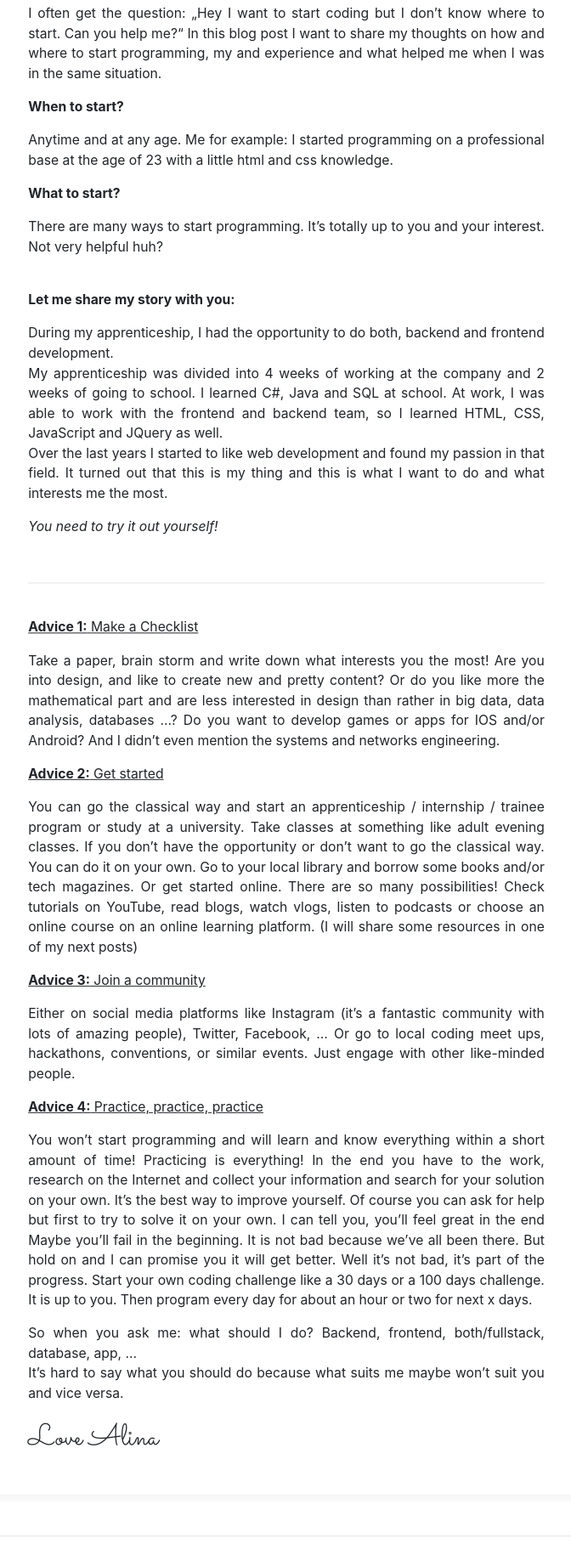
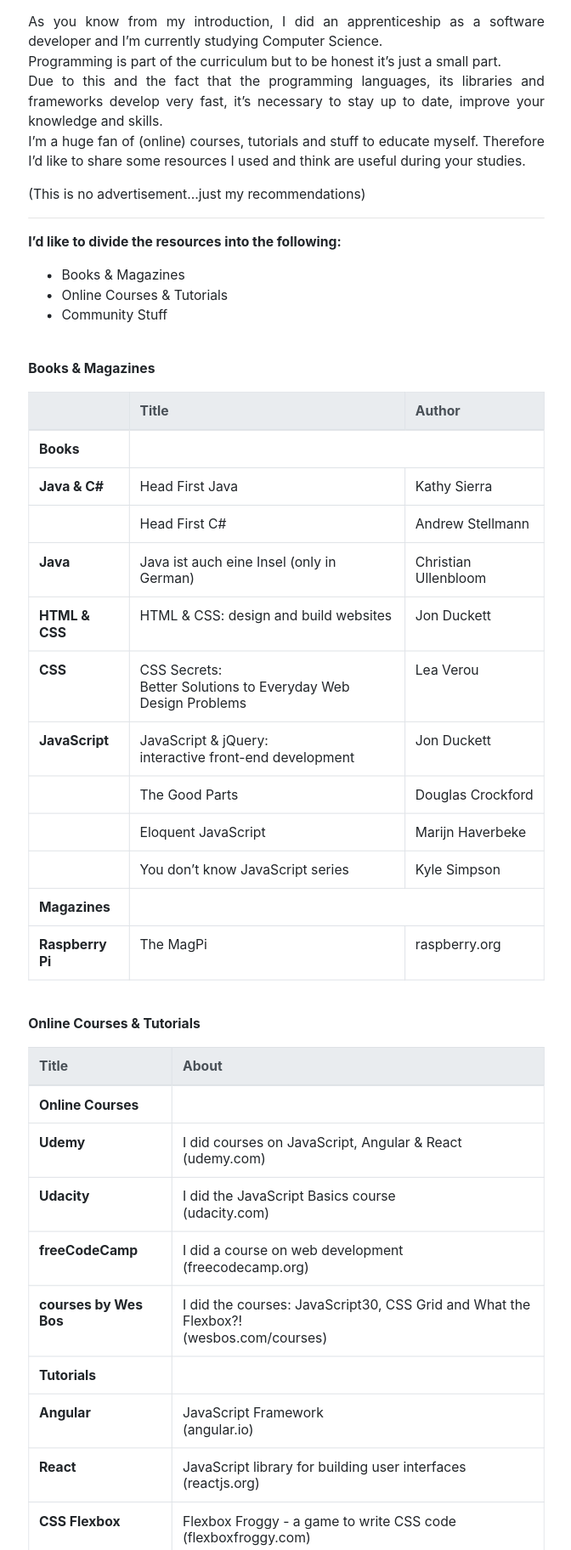
Before and after one commit to AlinasView/alinasview, a plain HTML site: page index.html in a window 1280 px wide. Shown: the part 976-2800 px from the top of the page at 85% size, without its empty margins (303-975 px from the left). Drawn offline with nearby package versions, Linux system fonts and the light colour scheme.

Commit message:
BlogPost2

```diff
--- /dev/null
+++ b/blogpost_1st.html
@@ -0,0 +1,147 @@
+<html lang="en">
+<head>
+    <!-- Required meta tags -->
+    <meta charset="utf-8">
+    <meta name="viewport" content="width=device-width, initial-scale=1, shrink-to-fit=no">
+    <title>Blog Post - Coding Beginners Guide</title>
+    <link href="css/bootstrap.min.css" rel="stylesheet">
+    <link rel="stylesheet" href="https://use.fontawesome.com/releases/v5.2.0/css/all.css"
+          integrity="sha384-hWVjflwFxL6sNzntih27bfxkr27PmbbK/iSvJ+a4+0owXq79v+lsFkW54bOGbiDQ" crossorigin="anonymous">
+    <link href="https://fonts.googleapis.com/css?family=Sacramento" rel="stylesheet">
+    <link href="css/styles.min.css" rel="stylesheet">
+    <!-- Global site tag (gtag.js) - Google Analytics -->
+    <script async src="https://www.googletagmanager.com/gtag/js?id=UA-125138874-1"></script>
+    <script>
+        window.dataLayer = window.dataLayer || [];
+        function gtag(){dataLayer.push(arguments);}
+        gtag('js', new Date());
+
+        gtag('config', 'UA-125138874-1');
+    </script>
+
+</head>
+<body>
+<header class="text-center">
+    <h1>A story about getting into coding.</h1>
+</header>
+<nav id="main-nav" class="navbar sticky-top navbar-expand-lg navbar-light" style="background-color: #a0f6e3;">
+    <!--17a2b8 <nav class="navbar fixed-top navbar-expand-lg navbar-dark bg-dark">-->
+    <div class="navbar-brand">alinas.view</div>
+    <button class="navbar-toggler" type="button" data-toggle="collapse" data-target="#navbarNav"
+            aria-controls="navbarNav" aria-expanded="false" aria-label="Toggle navigation">
+        <span class="navbar-toggler-icon"></span>
+    </button>
+    <div class="collapse navbar-collapse" id="navbarNav">
+        <ul class="navbar-nav">
+            <li class="nav-item active">
+                <a class="nav-link" href="https://www.alinasview.xyz">Home <span class="sr-only">(current)</span></a>
+            </li>
+            <li class="nav-item">
+                <a class="nav-link" href="https://www.alinasview.xyz#aboutMe">About</a>
+            </li>
+            <li class="nav-item">
+                <a class="nav-link" href="https://www.alinasview.xyz#myBlog">Blog</a>
+            </li>
+            <li class="nav-item">
+                <a class="nav-link" href="https://www.alinasview.xyz#someContact">Contact</a>
+            </li>
+        </ul>
+    </div>
+</nav>
+<main role="main">
+    <div class="container" id="myBlog">
+        <h3 class="text-center">
+            A Beginners Guide
+            <small class="text-muted">with some advices at the end </small><i class="far fa-smile-wink" style="color:#6c757d; font-size: .75em;"></i>
+        </h3>
+        <div class="site-wrap">
+            <p>
+                I often get the question: „Hey I want to start coding but I don’t know where to start. Can you help me?“<br>
+                In this blog post I want to share my thoughts on how and where to start programming, my experience
+                and what helped me when I was in the same situation.
+            </p>
+            <p><strong>When to start?</strong></p>
+            <p>
+                Anytime and at any age.<br>
+                Me for example: I started programming on a professional base at the age of 23 with a little html and css
+                knowledge.
+            </p>
+            <p><strong>What to start?</strong></p>
+            <p>
+                There are many ways to start programming. It’s totally up to you and your interest.
+                Not very helpful huh?
+            </p>
+            <br>
+            <p><strong>Let me share my story with you:</strong></p>
+            <p>
+                During my apprenticeship, I had the opportunity to do both, backend and frontend development.<br>
+                My apprenticeship was divided into 4 weeks of working at the company and 2 weeks of going to school. I
+                learned C#, Java and SQL at school. At work, I was able to work with the frontend and backend team, so I
+                learned HTML, CSS, JavaScript and JQuery as well.<br>
+                Over the last years I started to like web development and found my passion in that field.
+                It turned out that this is my thing and this is what I want to do and what interests me the most.
+            </p>
+            <p><em>You need to try it out yourself!</em></p>
+            <br>
+            <hr>
+            <br>
+            <p><u><strong>Advice 1:</strong> Make a Checklist</u></p>
+            <p>
+                Take a paper, brain storm and write down what interests you the most!
+                Are you into design, and like to create new and pretty content?
+                Or do you like more the mathematical part? Are you interested in big data,
+                data analysis, databases …?
+                Do you want to develop games or apps for IOS and/or Android?
+                And I didn’t even mention the systems and networks engineering...
+            </p>
+            <p><u><strong>Advice 2:</strong> Get started</u></p>
+            <p>
+                You can go the classical way and start an apprenticeship / internship / trainee program or study at a
+                university. Take classes at something like adult evening classes.
+                If you don’t have the opportunity or don’t want to go the classical way, you can do it on your own.
+                Go to your local library and borrow some books and/or tech magazines.
+                Or get started online. There are so many possibilities!
+                Check tutorials on YouTube, read blogs, watch vlogs, listen to podcasts or choose an online course on an
+                online learning platform.
+                (I will share some resources in one of my next posts)
+            </p>
+            <p><u><strong>Advice 3:</strong> Join a community</u></p>
+            <p>
+                Either on social media platforms like Instagram (it’s a fantastic community with lots of amazing
+                people), Twitter, Facebook, … <br>
+                Or go to local coding meet ups, hackathons, conventions, or similar events. Just engage with other
+                like-minded people.
+            </p>
+            <p><u><strong>Advice 4:</strong> Practice, practice, practice</u></p>
+            <p>
+                You won’t start programming and will learn and know everything within a short amount of time!
+                Practicing is everything!
+                In the end you have to the work, research on the Internet and collect your information and search for
+                your solution on your own. It’s the best way to improve yourself. Of course you can ask for help but
+                first try to solve it on your own. I can tell you, you’ll feel great in the end.
+                Maybe you’ll fail in the beginning. It's not bad because we’ve all been there. But hold on and I can
+                promise you it'll get better. It’s part of the progress.
+                Start your own coding challenge like a 30 days or a 100 days challenge. It's up to you.
+                Then program every day for about an hour or two for next x days.
+            </p>
+            <p>
+                So when you ask me: what should I do? Backend, frontend, both/fullstack, database, app, … <br>
+                It’s hard to say what you should do because what suits me maybe won’t suit you and vice versa.
+            </p>
+            <div class="blog-signing">Love Alina</div>
+        </div>
+    </div>
+
+</main>
+<footer class="container">
+    <p>&copy; Alina 2018 | <a href="https://www.alinasview.xyz/dataprotection.html">Imprint/Dataprotection</a></p>
+    <!-- TODO back to top -->
+</footer>
+<!-- Optional JavaScript -->
+<!-- jQuery first, then Popper.js, then Bootstrap JS -->
+<script src="https://code.jquery.com/jquery-3.2.1.slim.min.js"></script>
+<script src="https://cdnjs.cloudflare.com/ajax/libs/popper.js/1.12.9/umd/popper.min.js"></script>
+<script src="js/bootstrap.min.js"></script>
+<script src="js/script.min.js"></script>
+</body>
+</html>
--- a/css/styles.css
+++ b/css/styles.css
@@ -44,7 +44,7 @@
     color: black;
     background-color: #a0f6e3;
     background-image: none;
-    border-color: #a0f6e3;
+    border-color: black;
 }
 
 /* Main - AboutMe*/
--- a/index.html
+++ b/index.html
@@ -13,7 +13,11 @@
     <script async src="https://www.googletagmanager.com/gtag/js?id=UA-125138874-1"></script>
     <script>
         window.dataLayer = window.dataLayer || [];
-        function gtag(){dataLayer.push(arguments);}
+
+        function gtag() {
+            dataLayer.push(arguments);
+        }
+
         gtag('js', new Date());
 
         gtag('config', 'UA-125138874-1');
@@ -102,128 +106,241 @@
 
     <div class="container" id="myBlog">
         <h3 class="text-center">
-            A Beginners Guide
-            <small class="text-muted">with some advices at the end </small><i class="far fa-smile-wink" style="color:#6c757d; font-size: .75em;"></i>
+            Coding Resources
+            <small class="text-muted"> books, tutorials, ...</small>
+            <i class="fas fa-book-open" style="color:#6c757d; font-size: .75em;"></i>
         </h3>
         <div class="site-wrap">
             <p>
-                I often get the question: „Hey I want to start coding but I don’t know where to start. Can you help me?“
-                In this blog post I want to share my thoughts on how and where to start programming, my and experience
-                and what helped me when I was in the same situation.
+                As you know from my introduction, I did an apprenticeship as a software developer and I’m currently
+                studying Computer Science.<br>
+                Programming is part of the curriculum but to be honest it’s just a small part.<br>
+                Due to this and the fact that the programming languages, its libraries and frameworks develop very fast,
+                it’s necessary to stay up to date, improve your knowledge and skills.
+                <br>I’m a huge fan of (online) courses, tutorials and stuff to educate myself. Therefore I’d like to
+                share some resources I used and think are useful during your studies.
             </p>
-            <p><strong>When to start?</strong></p>
+            <p>(This is no advertisement…just my recommendations)</p>
+            <hr>
+            <div class="text-left">
+                <p><strong>I’d like to divide the resources into the following:</strong></p>
+                <p>
+                <ul>
+                    <li>Books & Magazines</li>
+                    <li>Online Courses & Tutorials</li>
+                    <li>Community Stuff</li>
+                </ul>
+            </div>
+            <br>
+            <p><strong>Books & Magazines</strong></p>
+            <div class="table-responsive">
+                <table class="table table-bordered">
+                    <thead class="thead-light">
+                    <tr>
+                        <th scope="col"></th>
+                        <th scope="col">Title</th>
+                        <th scope="col">Author</th>
+                    </tr>
+                    </thead>
+                    <tbody>
+                    <tr>
+                        <th scope="row">Books</th>
+                        <td colspan="2"></td>
+                    </tr>
+                    <tr>
+                        <th scope="row">Java & C#</th>
+                        <td>Head First Java</td>
+                        <td>Kathy Sierra</td>
+                    </tr>
+                    <tr>
+                        <th scope="row"></th>
+                        <td>Head First C#</td>
+                        <td>Andrew Stellmann</td>
+                    </tr>
+                    <tr>
+                        <th scope="row">Java</th>
+                        <td>Java ist auch eine Insel (only in German)</td>
+                        <td>Christian Ullenbloom</td>
+                    </tr>
+                    <tr>
+                        <th scope="row">HTML & CSS</th>
+                        <td>HTML & CSS: design and build websites</td>
+                        <td>Jon Duckett</td>
+                    </tr>
+                    <tr>
+                        <th scope="row">CSS</th>
+                        <td>CSS Secrets:<br>Better Solutions to Everyday Web Design Problems</td>
+                        <td>Lea Verou</td>
+                    </tr>
+                    <tr>
+                        <th scope="row">JavaScript</th>
+                        <td>JavaScript & jQuery:<br> interactive front-end development</td>
+                        <td>Jon Duckett</td>
+                    </tr>
+                    <tr>
+                        <th scope="row"></th>
+                        <td>The Good Parts</td>
+                        <td>Douglas Crockford</td>
+                    </tr>
+                    <tr>
+                        <th scope="row"></th>
+                        <td>Eloquent JavaScript</td>
+                        <td>Marijn Haverbeke</td>
+                    </tr>
+                    <tr>
+                        <th scope="row"></th>
+                        <td>You don’t know JavaScript series</td>
+                        <td>Kyle Simpson</td>
+                    </tr>
+                    <tr>
+                        <th scope="row">Magazines</th>
+                        <td colspan="2"></td>
+                    </tr>
+                    <tr>
+                        <th scope="row">Raspberry Pi</th>
+                        <td>The MagPi</td>
+                        <td>raspberry.org</td>
+                    </tr>
+                    </tbody>
+                </table>
+            </div>
+            <br>
+            <p><strong>Online Courses & Tutorials</strong></p>
+            <div class="table-responsive">
+                <table class="table table-bordered">
+                    <thead class="thead-light">
+                    <tr>
+                        <th scope="col">Title</th>
+                        <th scope="col">About</th>
+                    </tr>
+                    </thead>
+                    <tbody>
+                    <tr>
+                        <th scope="row">Online Courses</th>
+                        <td colspan="2"></td>
+                    </tr>
+                    <tr>
+                        <th scope="row">Udemy</th>
+                        <td>I did courses on JavaScript, Angular & React <br>(udemy.com)</td>
+                    </tr>
+                    <tr>
+                        <th scope="row">Udacity</th>
+                        <td>I did the JavaScript Basics course <br>(udacity.com)</td>
+                    </tr>
+                    <tr>
+                        <th scope="row">freeCodeCamp</th>
+                        <td>I did a course on web development <br>(freecodecamp.org)</td>
+                    </tr>
+                    <tr>
+                        <th scope="row">courses by Wes Bos</th>
+                        <td>I did the courses: JavaScript30, CSS Grid and What the Flexbox?! <br>(wesbos.com/courses)
+                        </td>
+                    </tr>
+                    <tr>
+                        <th scope="row">Tutorials</th>
+                        <td colspan="2"></td>
+                    </tr>
+                    <tr>
+                        <th scope="row">Angular</th>
+                        <td>JavaScript Framework <br>(angular.io)</td>
+                    </tr>
+                    <tr>
+                        <th scope="row">React</th>
+                        <td>JavaScript library for building user interfaces <br>(reactjs.org)</td>
+                    </tr>
+                    <tr>
+                        <th scope="row">CSS Flexbox</th>
+                        <td>Flexbox Froggy - a game to write CSS code <br>(flexboxfroggy.com)</td>
+                    </tr>
+                    <tr>
+                        <th scope="row">CSS Bootstrap</th>
+                        <td>responsive front-end component library <br>(getbootstrap.com)</td>
+                    </tr>
+                    <tr>
+                        <th scope="row">CSS Foundation</th>
+                        <td>responsive front-end framework <br>(foundation.zurb.com)</td>
+                    </tr>
+                    <tr>
+                        <th scope="row">Raspberry Pi & Python</th>
+                        <td>it's all about the small and affordable computer that you can use to learn programming <br>(raspberrypi.org)
+                        </td>
+                    </tr>
+                    </tbody>
+                </table>
+            </div>
+            <br>
+            <p><strong>Community Stuff</strong></p>
+            <div class="table-responsive">
+                <table class="table table-bordered">
+                    <thead class="thead-light">
+                    <tr>
+                        <th scope="col">Title</th>
+                        <th scope="col">About</th>
+                    </tr>
+                    </thead>
+                    <tbody>
+                    <tr>
+                        <th scope="row">Syntax</th>
+                        <td>Podcast for web developers by Wes Bos and Scott Tolinski <br>(syntax.fm)</td>
+                    </tr>
+                    <tr>
+                        <th scope="row">Codepen</th>
+                        <td>it's a social development environment for front-end designers and developers <br>(codepen.io)
+                        </td>
+                    </tr>
+                    <tr>
+                        <th scope="row">Stack Overflow</th>
+                        <td>developers come to learn, share their knowledge, and build their careers <br>(stackoverflow.com)
+                        </td>
+                    </tr>
+                    <tr>
+                        <th scope="row">GitHub</th>
+                        <td>software development platform <br> (github.com)</td>
+                    </tr>
+                    </tbody>
+                </table>
+            </div>
+            And last but not least…GOOGLE ;) <br>
+            </p>
+            <hr>
             <p>
-                Anytime and at any age.
-                Me for example: I started programming on a professional base at the age of 23 with a little html and css
-                knowledge.
-            </p>
-            <p><strong>What to start?</strong></p>
-            <p>
-                There are many ways to start programming. It’s totally up to you and your interest.
-                Not very helpful huh?
-            </p>
-            <br>
-            <p><strong>Let me share my story with you:</strong></p>
-            <p>
-                During my apprenticeship, I had the opportunity to do both, backend and frontend development.<br>
-                My apprenticeship was divided into 4 weeks of working at the company and 2 weeks of going to school. I
-                learned C#, Java and SQL at school. At work, I was able to work with the frontend and backend team, so I
-                learned HTML, CSS, JavaScript and JQuery as well.<br>
-                Over the last years I started to like web development and found my passion in that field.
-                It turned out that this is my thing and this is what I want to do and what interests me the most.
-            </p>
-           <p><em>You need to try it out yourself!</em></p>
-            <br>
-            <hr>
-            <br>
-            <p><u><strong>Advice 1:</strong> Make a Checklist</u></p>
-            <p>
-                Take a paper, brain storm and write down what interests you the most!
-                Are you into design, and like to create new and pretty content?
-                Or do you like more the mathematical part and are less interested in design than rather in big data,
-                data analysis, databases …?
-                Do you want to develop games or apps for IOS and/or Android?
-                And I didn’t even mention the systems and networks engineering.
-            </p>
-            <p><u><strong>Advice 2:</strong> Get started</u></p>
-            <p>
-                You can go the classical way and start an apprenticeship / internship / trainee program or study at a
-                university. Take classes at something like adult evening classes.
-                If you don’t have the opportunity or don’t want to go the classical way. You can do it on your own.
-                Go to your local library and borrow some books and/or tech magazines.
-                Or get started online. There are so many possibilities!
-                Check tutorials on YouTube, read blogs, watch vlogs, listen to podcasts or choose an online course on an
-                online learning platform.
-                (I will share some resources in one of my next posts)
-            </p>
-            <p><u><strong>Advice 3:</strong> Join a community</u></p>
-            <p>
-                Either on social media platforms like Instagram (it’s a fantastic community with lots of amazing
-                people), Twitter, Facebook, …
-                Or go to local coding meet ups, hackathons, conventions, or similar events. Just engage with other
-                like-minded people.
-            </p>
-            <p><u><strong>Advice 4:</strong> Practice, practice, practice</u></p>
-            <p>
-                You won’t start programming and will learn and know everything within a short amount of time!
-                Practicing is everything!
-                In the end you have to the work, research on the Internet and collect your information and search for
-                your solution on your own. It’s the best way to improve yourself. Of course you can ask for help but
-                first to try to solve it on your own. I can tell you, you’ll feel great in the end
-                Maybe you’ll fail in the beginning. It is not bad because we’ve all been there. But hold on and I can
-                promise you it will get better. Well it’s not bad, it’s part of the progress.
-                Start your own coding challenge like a 30 days or a 100 days challenge. It is up to you.
-                Then program every day for about an hour or two for next x days.
-            </p>
-            <p>
-                So when you ask me: what should I do? Backend, frontend, both/fullstack, database, app, … <br>
-                It’s hard to say what you should do because what suits me maybe won’t suit you and vice versa.
+                I know that there might be other great or even better resources than those listed above. Don’t hesitate
+                to write me an email for suggestions!
             </p>
             <div class="blog-signing">Love Alina</div>
         </div>
     </div>
 
-<!--    <div class="container text-center" id="blogOverview">
+    <div class="container text-center" id="blogOverview">
         <div class="row">
             <div class="col-sm-6">
                 <div class="card">
-                    <img class="card-img-top" src="https://via.placeholder.com/300x180/a0f6e3/ffffff"
-                         alt="Card image cap">
+                    <img class="card-img-top" src="img/alinasview_blogpost1.jpg"
+                         alt="Image with books">
                     <div class="card-body">
-                        <h5 class="card-title">Special title treatment</h5>
-                        <p class="card-text">With supporting text below as a natural lead-in to additional content.</p>
-                        <a href="#" class="btn btn-outline-toggle">Go somewhere &raquo;</a>
+                        <h5 class="card-title">Blog Post: <br>Coding Beginners Guide</h5>
+                        <a href="blogpost_1st.html" class="btn btn-outline-toggle">Read &raquo;</a>
                     </div>
                 </div>
             </div>
             <div class="col-sm-6">
                 <div class="card">
-                    <img class="card-img-top" src="https://via.placeholder.com/300x180/E8117F/ffffff"
+                    <img class="card-img-top" src="img/alinasview_blogpost2.jpg"
                          alt="Card image cap">
                     <div class="card-body">
-                        <h5 class="card-title">Special title treatment</h5>
-                        <p class="card-text">With supporting text below as a natural lead-in to additional content.</p>
-                        <a href="#" class="btn btn-outline-toggle">Go somewhere &raquo;</a>
+                        <h5 class="card-title">Blog Post: <br>Coding Resources</h5>
+                        <!--    <p class="card-text">With supporting text below as a natural lead-in to additional content.</p>-->
+                        <a href="#myBlog" class="btn btn-outline-toggle">Read &raquo;</a>
                     </div>
                 </div>
             </div>
         </div>
-    </div>-->
+    </div>
     <hr>
     <!-- Contact -->
     <div class="container text-center" id="someContact">
         <!-- Example row of columns -->
         <div class="row">
-            <div class="col-md-4">
-              <span class="fa-stack fa-2x">
-                <i class="fa fa-circle fa-stack-2x"></i>
-                <i class="fab fa-linkedin fa-stack-1x fa-inverse"></i>
-              </span>
-                <p>Check out my Linkedin profile!</p>
-                <p>
-                <div class="btn btn-outline-dark" role="button">Link is coming soon &raquo;</div>
-                </p>
-            </div>
             <div class="col-md-4">
               <span class="fa-stack fa-2x">
                 <i class="fa fa-circle fa-stack-2x"></i>
@@ -241,6 +358,16 @@
                 <p>Write me an email!</p>
                 <p><a class="btn btn-outline-dark" href="mailto:alina.the.view@gmail.com" role="button">View details
                     &raquo;</a></p>
+            </div>
+            <div class="col-md-4">
+              <span class="fa-stack fa-2x">
+                <i class="fa fa-circle fa-stack-2x"></i>
+                <i class="fab fa-linkedin fa-stack-1x fa-inverse"></i>
+              </span>
+                <p>Check out my Linkedin profile!</p>
+                <p>
+                <div class="btn btn-outline-dark" role="button">Link is coming soon &raquo;</div>
+                </p>
             </div>
         </div>
 
```
Also changed, not shown: css/styles.min.css, img/alinasview_blogpost1.jpg (added), img/alinasview_blogpost2.jpg (added).
